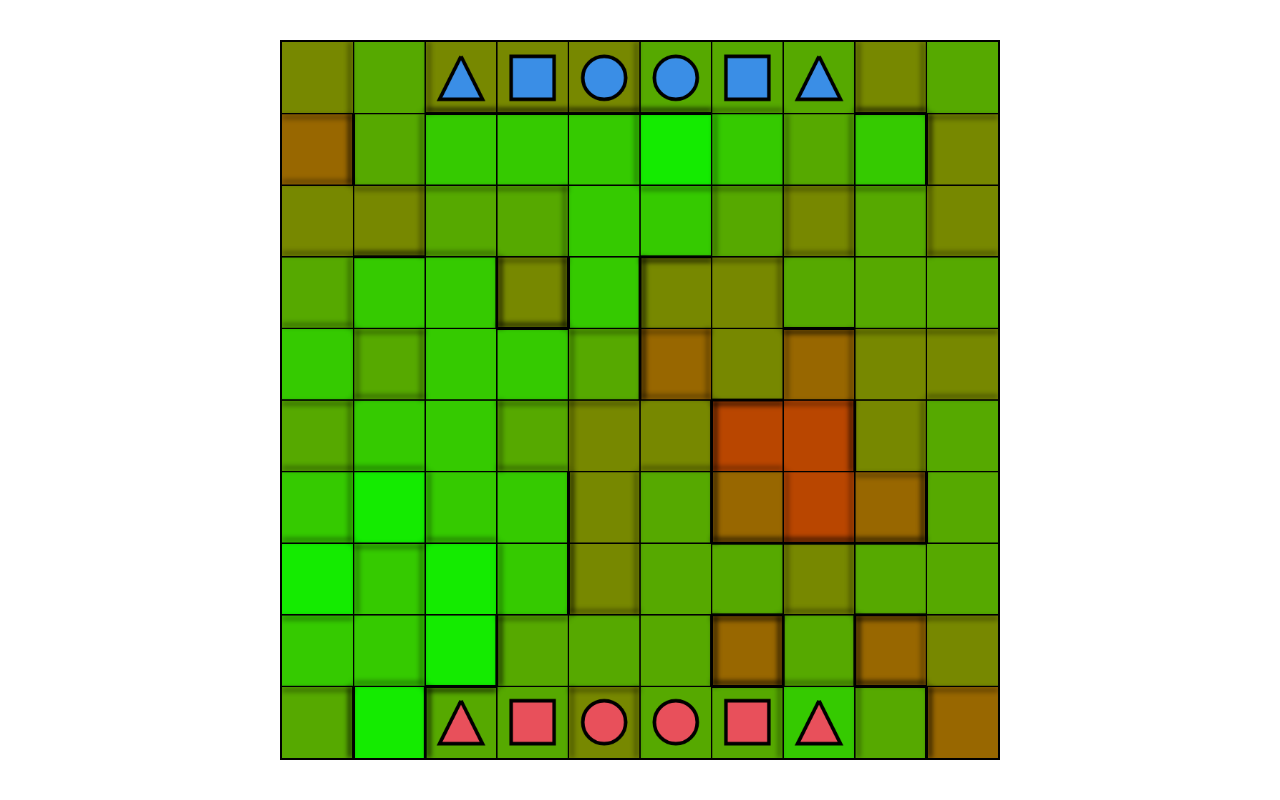
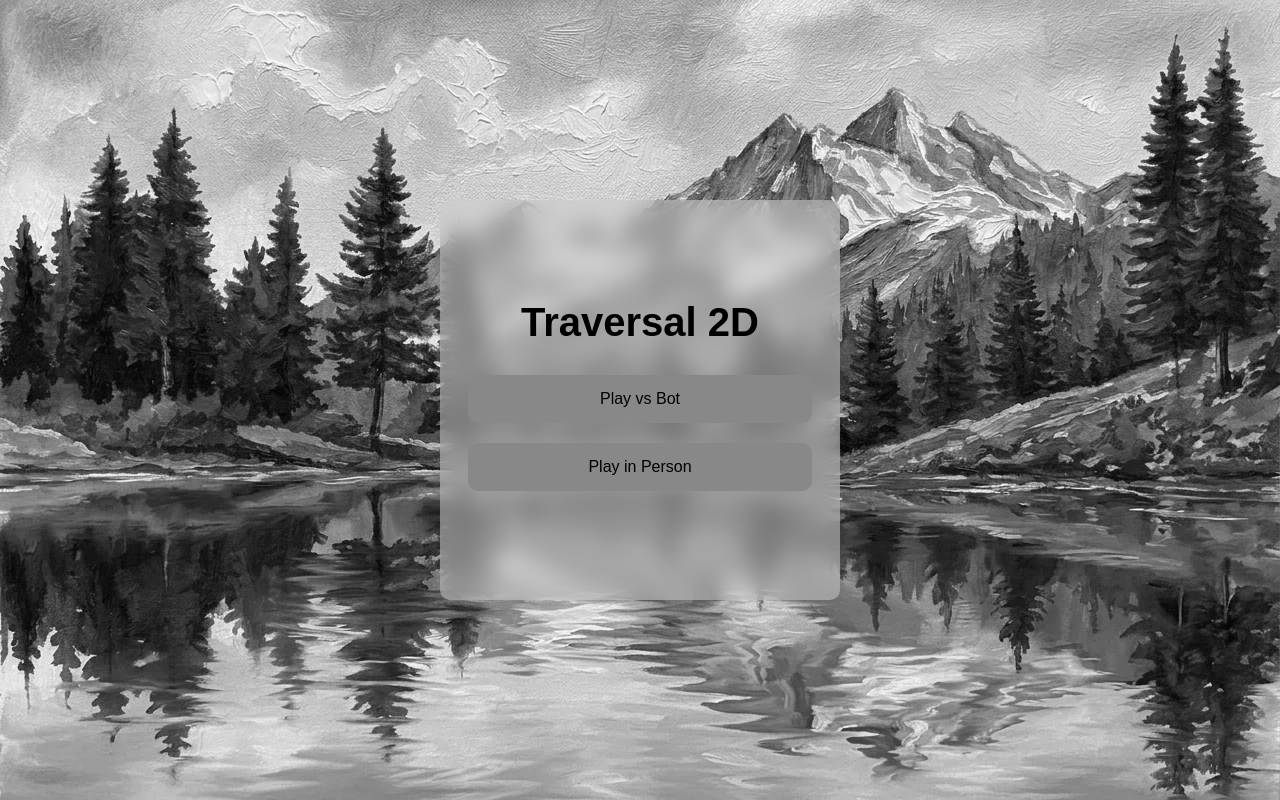
Before and after one commit to amolinarius/traversal-2d, a website built with Vite: page index.html in a window 1280 px wide. Built offline with nearby package versions, Linux system fonts and the light colour scheme.

Commit message:
:construction: Added bot menu (WIP)

```diff
--- a/index.html
+++ b/index.html
@@ -6,7 +6,21 @@
     <link rel="stylesheet" href="style.css">
 </head>
 <body>
-    <canvas class="game" width="1000" height="1000"></canvas>
+    <div class="background"></div>
+    <div class="game-container liquid-glass hidden">
+        <canvas class="game" width="1000" height="1000"></canvas>
+    </div>
+    <div class="menu main-menu liquid-glass">
+        <h1>Traversal 2D</h1>
+        <button class="play-bot">Play vs Bot</button>
+        <button class="play-person">Play in Person</button>
+    </div>
+    <div class="menu bot-menu liquid-glass hidden">
+        <h1>Play vs Bot</h1>
+        <button class="play-red">Play as Red</button>
+        <button class="play-blue">Play as Blue</button>
+        <button class="play-random">Play as Random</button>
+    </div>
     <script src="main.ts" type="module"></script>
 </body>
 </html>
--- a/main.ts
+++ b/main.ts
@@ -1,5 +1,46 @@
 import TraversalBoard from "./src/board";
+import { Color, PlayerType, type Players } from "./types";
 
 const canvas = document.querySelector<HTMLCanvasElement>("canvas.game")!;
-const board = new TraversalBoard(canvas);
-board.init();
+const mainMenu = document.querySelector<HTMLDivElement>(".main-menu")!;
+const botMenu = document.querySelector<HTMLDivElement>(".bot-menu")!;
+
+function startGame(players: Players) {
+    canvas.classList.remove("hidden");
+    mainMenu.classList.add("hidden");
+    botMenu.classList.add("hidden");
+    const board = new TraversalBoard(canvas, players);
+    board.init();
+}
+
+const playPerson = document.querySelector<HTMLButtonElement>(".main-menu .play-person")!;
+const playBot = {
+    main: document.querySelector<HTMLButtonElement>(".main-menu .play-bot")!,
+    red: document.querySelector<HTMLButtonElement>(".bot-menu .play-red")!,
+    blue: document.querySelector<HTMLButtonElement>(".bot-menu .play-blue")!,
+    random: document.querySelector<HTMLButtonElement>(".bot-menu .play-random")!
+};
+
+playBot.main.addEventListener("click", () => {
+    mainMenu.classList.add("hidden");
+    botMenu.classList.remove("hidden");
+})
+playPerson.addEventListener("click", () => startGame({
+    red: { type: PlayerType.PLAYER },
+    blue: { type: PlayerType.PLAYER }
+}));
+playBot.red.addEventListener("click", () => startGame({
+    red: { type: PlayerType.PLAYER },
+    blue: { type: PlayerType.BOT }
+}));
+playBot.blue.addEventListener("click", () => startGame({
+    red: { type: PlayerType.BOT },
+    blue: { type: PlayerType.PLAYER }
+}));
+playBot.random.addEventListener("click", () => {
+    const player = Math.round(Math.random());
+    startGame({
+        red: { type: player == Color.RED ? PlayerType.PLAYER : PlayerType.BOT },
+        blue: { type: player == Color.BLUE ? PlayerType.PLAYER : PlayerType.BOT }
+    });
+});
--- a/src/board.ts
+++ b/src/board.ts
@@ -1,6 +1,6 @@
-import { Color, PieceType } from "../types";
+import { Color, PieceType, PlayerType } from "../types";
 import generateHeights from "./generation";
-import type { Move, Piece } from "../types";
+import type { Move, Piece, Players } from "../types";
 import Engine from "./engine";
 import Utils from "./utils";
 
@@ -11,12 +11,14 @@ export default class TraversalBoard {
     engine: Engine;
     selection?: { x: number, y: number};
     highlightedMoves: Move[] = [];
-    constructor(canvas: HTMLCanvasElement) {
+    players: Players;
+    constructor(canvas: HTMLCanvasElement, players?: Players) {
         this.canvas = canvas;
         canvas.addEventListener('click', e => this.onClick(e));
         this.ctx = canvas.getContext('2d')!;
         this.heights = generateHeights();
         this.engine = new Engine(this.heights);
+        this.players = players ?? { red: {type:PlayerType.PLAYER}, blue: {type:PlayerType.PLAYER} };
     }
     init() { //? NOTE: The borders might appear weird on small devices/windows because of antialiasing
         const maxHeight = Utils.getMaxHeight(this.heights);
--- a/style.css
+++ b/style.css
@@ -1,7 +1,9 @@
+
 * {
     margin: 0;
     padding: 0;
     box-sizing: border-box;
+    font-family: sans-serif;
 }
 body {
     display: flex;
@@ -9,8 +11,61 @@ body {
     align-items: center;
     height: 100vh;
 }
+.background {
+    position: fixed;
+    z-index: -99;
+    inset: 0;
+    background-image: url("/background.webp");
+    background-repeat: no-repeat;
+    background-size: cover;
+    filter: grayscale(1);
+}
+.liquid-glass {
+    background-color: #ccc8;
+    border-radius: 10px;
+    backdrop-filter: blur(10px);
+}
+.game-container {
+    width: 95vmin;
+    height: 95vmin;
+    display: flex;
+    justify-content: center;
+    align-items: center;
+}
 .game {
-    width: 90vmin;
-    height: 90vmin;
+    width: calc(100% - 80px);
+    height: calc(100% - 80px);
     border: 2px solid black;
 }
+.hidden { display: none !important }
+.menu {
+    width: 50vmin;
+    height: 50vmin;
+    min-width: 384px;
+    min-height: 256px;
+    display: flex;
+    justify-content: center;
+    align-items: center;
+    flex-direction: column;
+}
+.menu h1 {
+    font-size: 40px;
+    margin-bottom: 20px;
+}
+.menu button {
+    width: 344px;
+    padding: 15px 10px;
+    border: 0;
+    cursor: pointer;
+    margin: 10px 0;
+    background-color: #888;
+    border-radius: 10px;
+    font-size: 16px;
+    font-weight: semibold;
+}
+.menu button:hover {
+    transform: scale(1.05);
+    background-color: #777;
+    transition: all .2s ease;
+}
+.bot-menu { min-height: 300px }
--- a/types.ts
+++ b/types.ts
@@ -4,6 +4,7 @@ export enum Winner { RED, BLUE, DRAW }
 export enum DrawReason { THREEFOLD_REPETITION, MOVE_LIMIT }
 export enum WinReason { MOVE_LIMIT_SCORE, MOVE_LIMIT_ADVANCEMENT }
 export enum VictoryType { TOTAL_DOMINATION, PERFECT_GAME }
+export enum PlayerType { PLAYER, BOT }
 
 export interface Piece {
     type: PieceType;
@@ -37,3 +38,7 @@ export interface SearchPosition {
     /** Remaining movement points */
     remaining: number;
 }
+export interface Players {
+    red: { type: PlayerType };
+    blue: { type: PlayerType };
+}
```
Also changed, not shown: public/background.webp (added).
